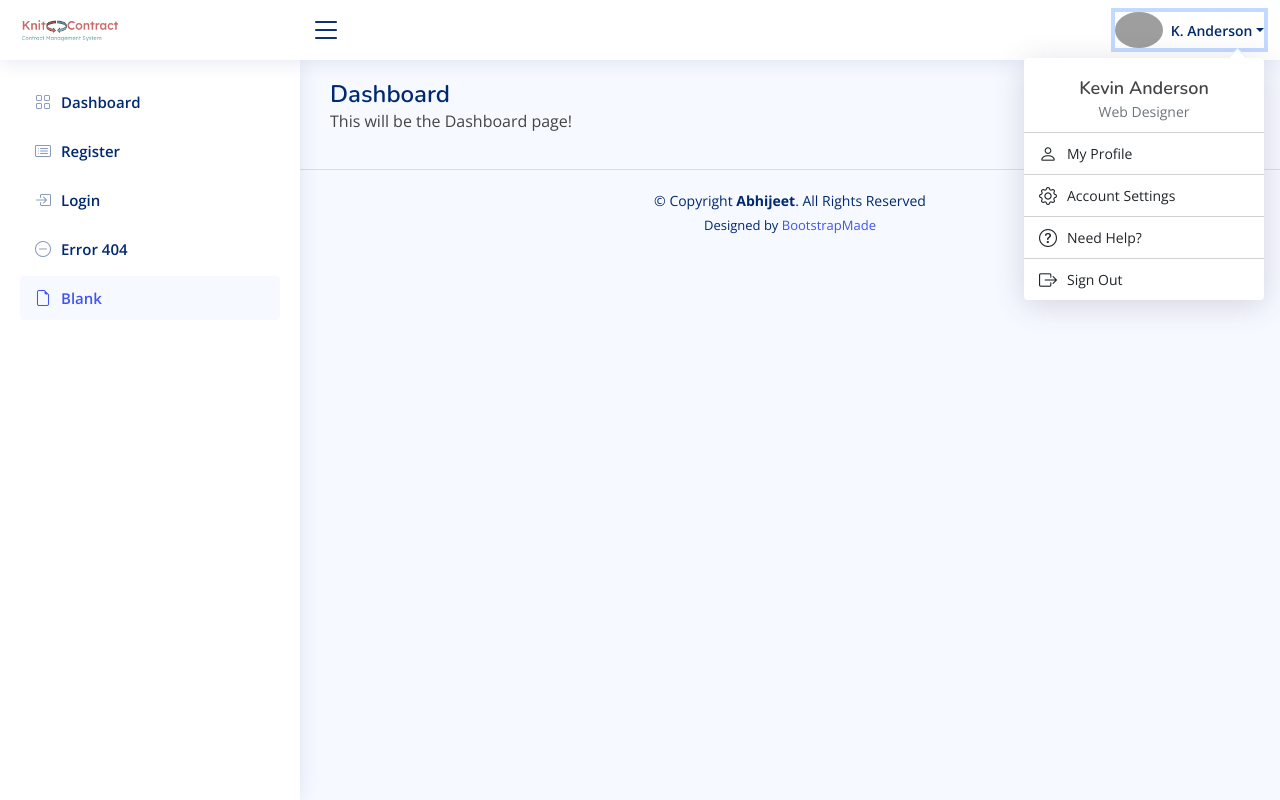
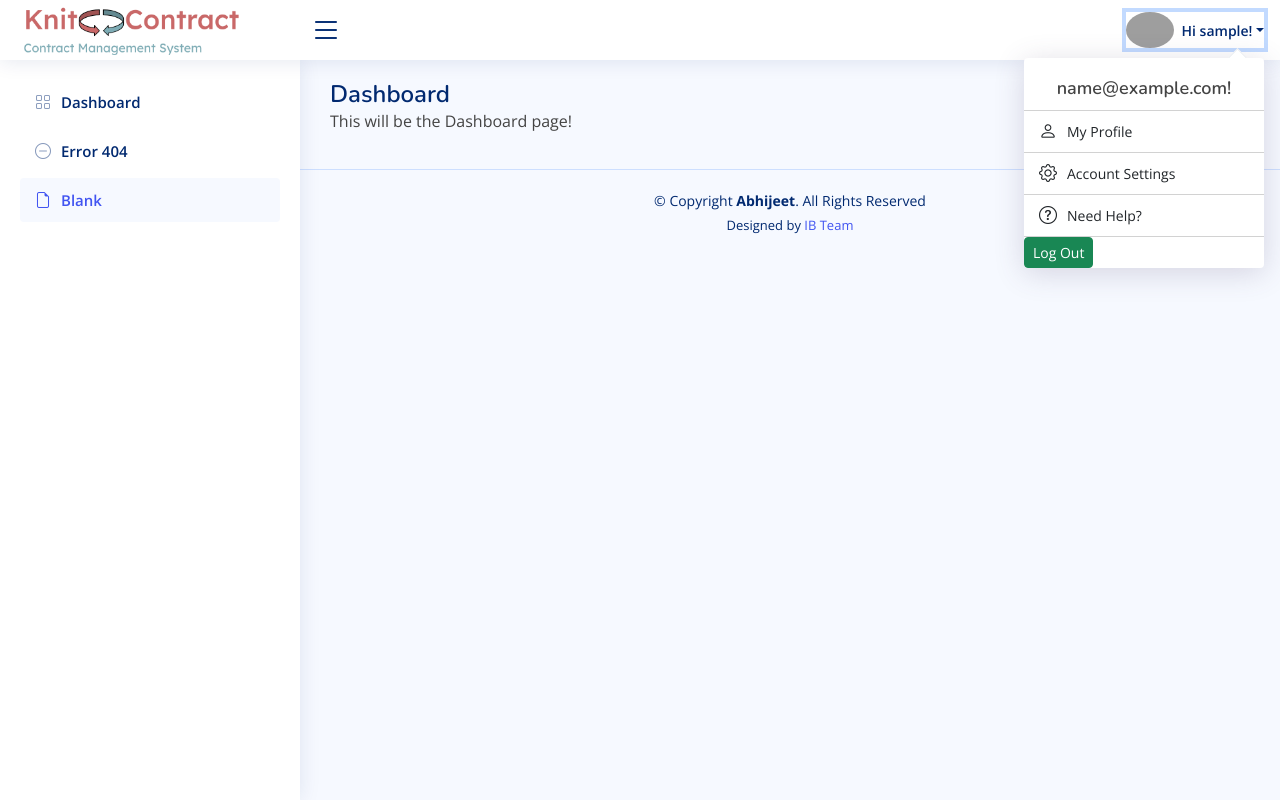
Before and after one commit to abhijeet-infobeans/ib-django-personal, a Django app: page / in a window 1280 px wide, after a click that opens the changed part. Run offline with Django 4.2, Linux system fonts and the light colour scheme; the visitor is signed in with stand-in values (Sample User, id 1); some libraries are stand-ins or nearby versions; grey boxes are pictures that could not be loaded.

Commit message:
registration from and login process added

```diff
--- a/knitcontract/contract/views.py
+++ b/knitcontract/contract/views.py
@@ -1,8 +1,11 @@
 from django.shortcuts import render
 from django.views import View
+from django.contrib.auth.mixins import LoginRequiredMixin
 
 # Create your views here.
-class DashboardView(View):
 
+class DashboardView(LoginRequiredMixin,View):
+    login_url = '/login/'
+    redirect_field_name = 'redirect_to'
     def get(self, request, *args, **kwargs):
         return render(request, 'contract/dashboard.html')
--- a/knitcontract/knitcontract/urls.py
+++ b/knitcontract/knitcontract/urls.py
@@ -22,6 +22,6 @@ urlpatterns = [
     path('admin/', admin.site.urls),
     path('', include('contract.urls')),
     path('register/', views.register, name='register'),
-    #path('login/', views.user_login, name='login'),
-    #path('logout/', views.user_logout, name='logout'),
+    path('login/', views.user_login, name='login'),
+    path('logout/', views.user_logout, name='logout'),
 ]
--- a/knitcontract/static/css/style.css
+++ b/knitcontract/static/css/style.css
@@ -369,7 +369,7 @@ h6 {
 }
 
 .logo img {
-  max-height: 26px;
+  max-height: 58px;
   margin-right: 6px;
 }
 
@@ -1235,3 +1235,14 @@ h6 {
   font-size: 13px;
   color: #012970;
 }
+
+/*--------------------------------------------------------------
+# Custom
+--------------------------------------------------------------*/
+.invalid-feedback li{
+  list-style: none;
+  margin-left: 0px;
+}
+.show{
+  display: block;
+}
--- a/knitcontract/templates/footer.html
+++ b/knitcontract/templates/footer.html
@@ -3,6 +3,6 @@
     &copy; Copyright <strong><span>Abhijeet</span></strong>. All Rights Reserved
     </div>
     <div class="credits">
-    Designed by <a href="https://bootstrapmade.com/">BootstrapMade</a>
+    Designed by <a href="#">IB Team</a>
     </div>
 </footer>
--- a/knitcontract/templates/sidebar.html
+++ b/knitcontract/templates/sidebar.html
@@ -3,35 +3,21 @@
     <ul class="sidebar-nav" id="sidebar-nav">
 
     <li class="nav-item">
-        <a class="nav-link collapsed" href="index.html">
+        <a class="nav-link collapsed" href="{% url 'dashboard' %}">
         <i class="bi bi-grid"></i>
         <span>Dashboard</span>
         </a>
     </li><!-- End Dashboard Nav -->
 
     <li class="nav-item">
-        <a class="nav-link collapsed" href="pages-register.html">
-        <i class="bi bi-card-list"></i>
-        <span>Register</span>
-        </a>
-    </li><!-- End Register Page Nav -->
-
-    <li class="nav-item">
-        <a class="nav-link collapsed" href="pages-login.html">
-        <i class="bi bi-box-arrow-in-right"></i>
-        <span>Login</span>
-        </a>
-    </li><!-- End Login Page Nav -->
-
-    <li class="nav-item">
-        <a class="nav-link collapsed" href="pages-error-404.html">
+        <a class="nav-link collapsed" href="#">
         <i class="bi bi-dash-circle"></i>
         <span>Error 404</span>
         </a>
     </li><!-- End Error 404 Page Nav -->
 
     <li class="nav-item">
-        <a class="nav-link " href="pages-blank.html">
+        <a class="nav-link " href="#">
         <i class="bi bi-file-earmark"></i>
         <span>Blank</span>
         </a>
--- a/knitcontract/templates/top_nav.html
+++ b/knitcontract/templates/top_nav.html
@@ -4,20 +4,19 @@
 
         <a class="nav-link nav-profile d-flex align-items-center pe-0" href="#" data-bs-toggle="dropdown">
           <img src="assets/img/profile-img.jpg" alt="Profile" class="rounded-circle">
-          <span class="d-none d-md-block dropdown-toggle ps-2">K. Anderson</span>
+          <span class="d-none d-md-block dropdown-toggle ps-2">Hi {{ user.username }}!</span>
         </a><!-- End Profile Iamge Icon -->
 
         <ul class="dropdown-menu dropdown-menu-end dropdown-menu-arrow profile">
           <li class="dropdown-header">
-            <h6>Kevin Anderson</h6>
-            <span>Web Designer</span>
+            <h6>{{ user.email }}!</h6>
           </li>
           <li>
             <hr class="dropdown-divider">
           </li>
 
           <li>
-            <a class="dropdown-item d-flex align-items-center" href="users-profile.html">
+            <a class="dropdown-item d-flex align-items-center" href="#">
               <i class="bi bi-person"></i>
               <span>My Profile</span>
             </a>
@@ -27,7 +26,7 @@
           </li>
 
           <li>
-            <a class="dropdown-item d-flex align-items-center" href="users-profile.html">
+            <a class="dropdown-item d-flex align-items-center" href="#">
               <i class="bi bi-gear"></i>
               <span>Account Settings</span>
             </a>
@@ -37,7 +36,7 @@
           </li>
 
           <li>
-            <a class="dropdown-item d-flex align-items-center" href="pages-faq.html">
+            <a class="dropdown-item d-flex align-items-center" href="#">
               <i class="bi bi-question-circle"></i>
               <span>Need Help?</span>
             </a>
@@ -45,14 +44,12 @@
           <li>
             <hr class="dropdown-divider">
           </li>
-
           <li>
-            <a class="dropdown-item d-flex align-items-center" href="#">
-              <i class="bi bi-box-arrow-right"></i>
-              <span>Sign Out</span>
-            </a>
+            <form action="{% url 'logout' %}" method="post">
+              {% csrf_token %}
+              <button class="btn btn-success btn-sm" type="submit">Log Out</button>
+            </form>
           </li>
-
         </ul><!-- End Profile Dropdown Items -->
       </li><!-- End Profile Nav -->
 
```
Also changed, not shown: knitcontract/authenticate/forms.py (+70 -1 lines), knitcontract/authenticate/templates/authenticate/login.html (added, +42 -0 lines), knitcontract/authenticate/templates/authenticate/register.html (+47 -9 lines), knitcontract/authenticate/views.py (+29 -4 lines), knitcontract/knitcontract/settings.py (+6 -2 lines).
